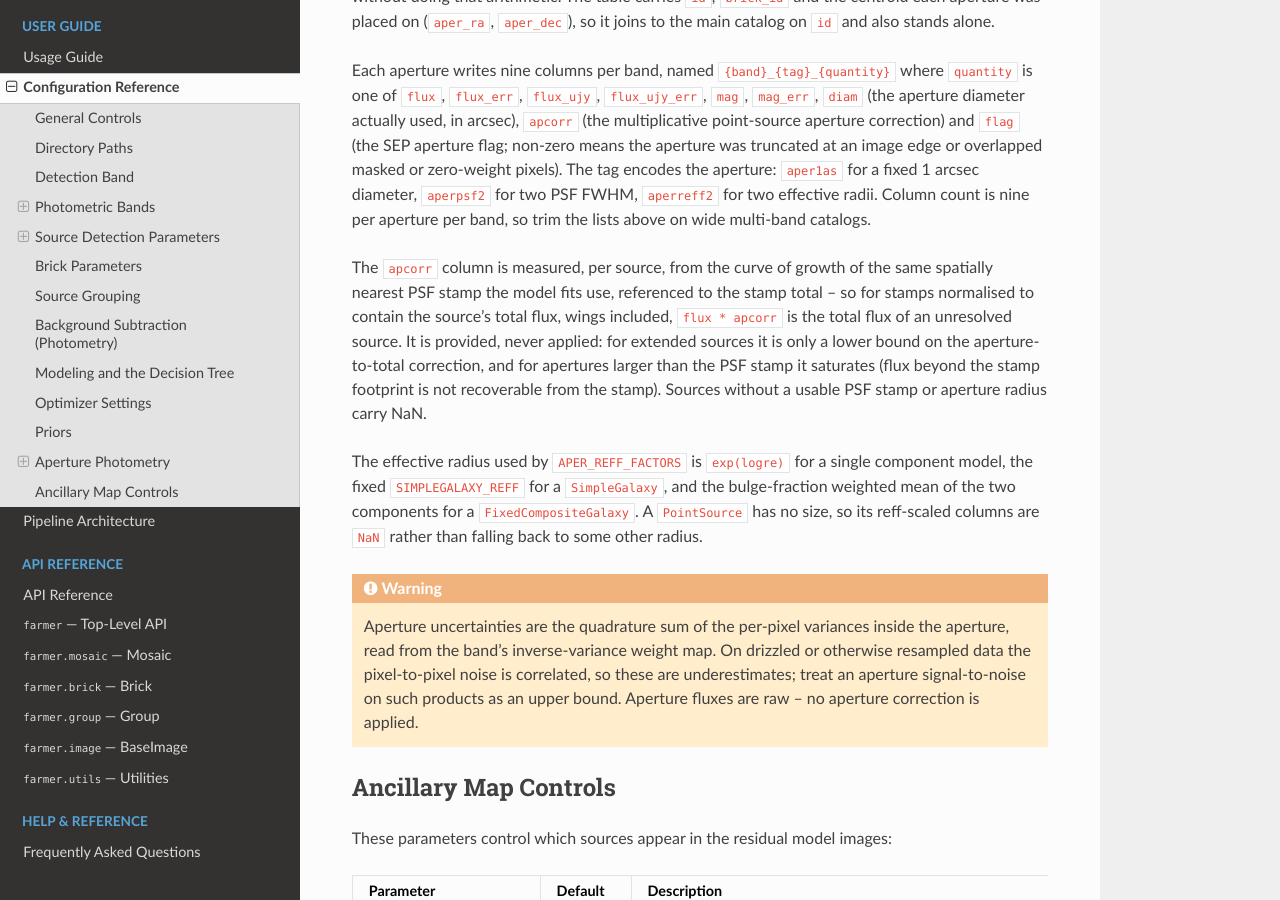
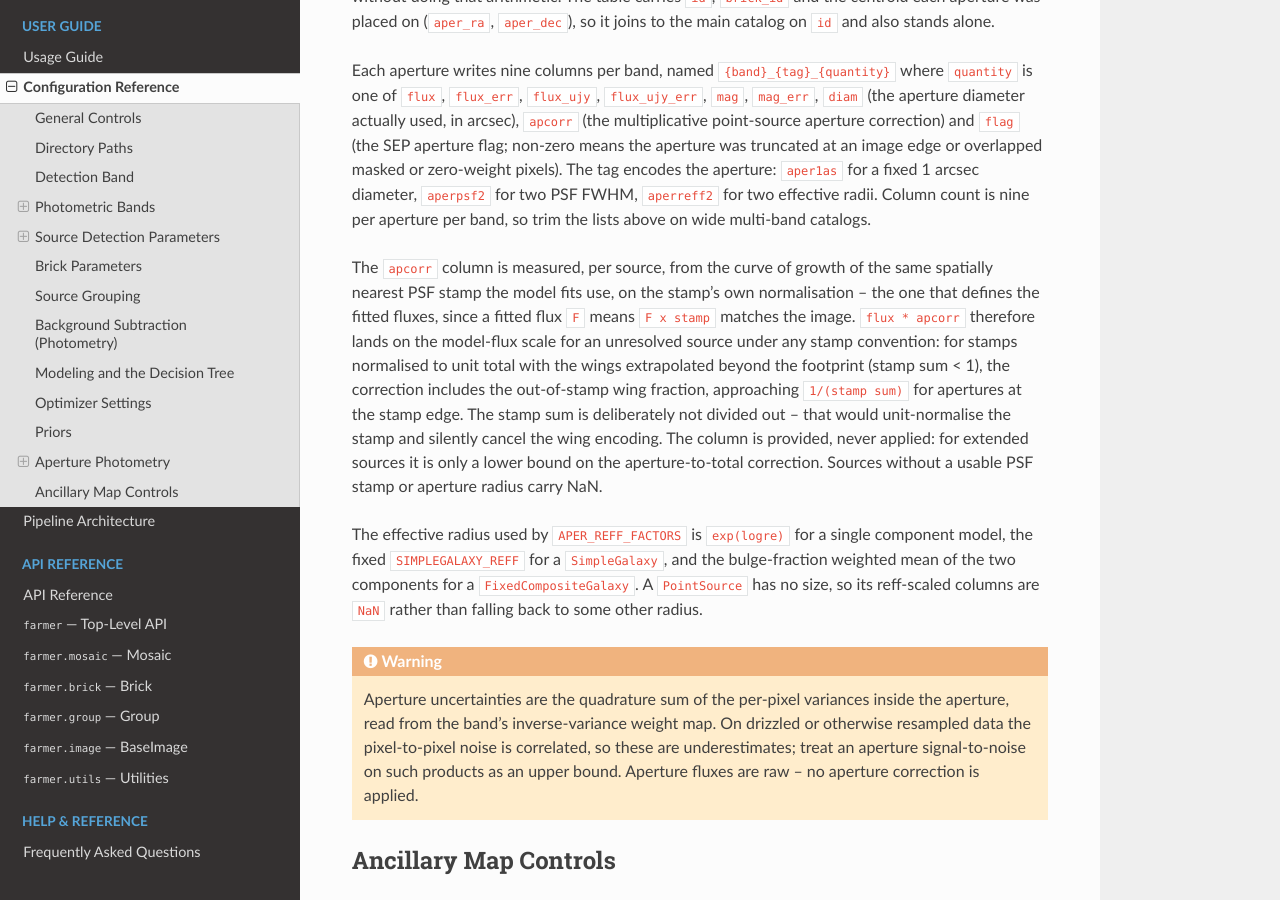
Before and after one commit to astroweaver/the_farmer, a Sphinx documentation site: the page built from docs/source/configuration.rst, in a window 1280 px wide and 900 px high, scrolled down 7932 px. Built offline with Sphinx 7.4.7 and the Read the Docs theme 3.1.0, drawn with Linux system fonts in a browser that asks for light colours.

Commit message:
fix silent EE issue in apcorr

```diff
--- a/docs/source/configuration.rst
+++ b/docs/source/configuration.rst
@@ -515,13 +515,17 @@ for two PSF FWHM, ``aperreff2`` for two effective radii. Column count is nine
 per aperture per band, so trim the lists above on wide multi-band catalogs.
 
 The ``apcorr`` column is measured, per source, from the curve of growth of the
-same spatially nearest PSF stamp the model fits use, referenced to the stamp
-total -- so for stamps normalised to contain the source's total flux, wings
-included, ``flux * apcorr`` is the total flux of an unresolved source. It is
-provided, never applied: for extended sources it is only a lower bound on the
-aperture-to-total correction, and for apertures larger than the PSF stamp it
-saturates (flux beyond the stamp footprint is not recoverable from the stamp).
-Sources without a usable PSF stamp or aperture radius carry NaN.
+same spatially nearest PSF stamp the model fits use, on the stamp's own
+normalisation -- the one that defines the fitted fluxes, since a fitted flux
+``F`` means ``F x stamp`` matches the image. ``flux * apcorr`` therefore lands
+on the model-flux scale for an unresolved source under any stamp convention:
+for stamps normalised to unit total with the wings extrapolated beyond the
+footprint (stamp sum < 1), the correction includes the out-of-stamp wing
+fraction, approaching ``1/(stamp sum)`` for apertures at the stamp edge. The
+stamp sum is deliberately not divided out -- that would unit-normalise the
+stamp and silently cancel the wing encoding. The column is provided, never
+applied: for extended sources it is only a lower bound on the aperture-to-total
+correction. Sources without a usable PSF stamp or aperture radius carry NaN.
 
 The effective radius used by ``APER_REFF_FACTORS`` is ``exp(logre)`` for a single
 component model, the fixed ``SIMPLEGALAXY_REFF`` for a ``SimpleGalaxy``, and the
```
Also changed, not shown: 2 other files.
